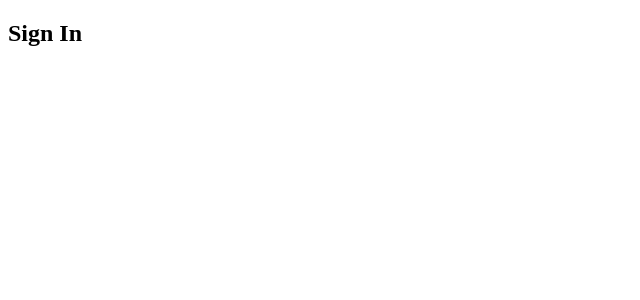
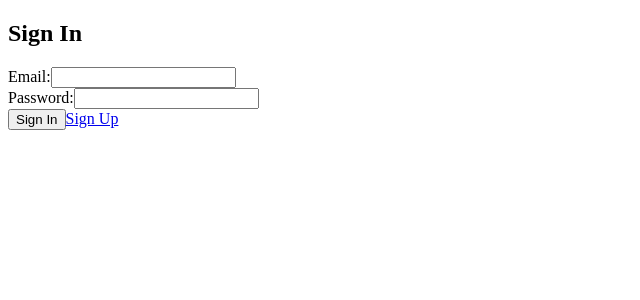
Before and after one commit to WilsonkwSheng/tour_vue, a Vue app: page /sign_in in a window 1280 px wide. Shown: the top 300 px of the page, without its empty margins (0-640 px from the left). Built offline with nearby package versions, Linux system fonts and the light colour scheme.

Commit message:
Integrate with sign in endpoint

```diff
--- a/src/components/SignIn.vue
+++ b/src/components/SignIn.vue
@@ -1,10 +1,68 @@
 <template>
   <div>
+    <success-message :message="successMessage" :is-visible="showSuccessMessage" />
+    <error-message :message="errorMessage" :is-visible="showErrorMessage" />
+  </div>
+  <div>
     <h2>Sign In</h2>
+    <form @submit.prevent="signIn">
+      <div>
+        <label for="email">Email:</label>
+        <input type="email" id="email" v-model="email" required>
+      </div>
+      <div>
+        <label for="password">Password:</label>
+        <input type="password" id="password" v-model="password" required>
+      </div>
+      <button type="submit">Sign In</button>
+      <router-link to="/">Sign Up</router-link>
+    </form>
   </div>
 </template>
 
 <script>
+import axios from 'axios';
+import SuccessMessage from './SuccessMessage.vue';
+import ErrorMessage from './ErrorMessage.vue';
+
+export default {
+  components: {
+    ErrorMessage,
+    SuccessMessage
+  },
+  data() {
+    return {
+      email: '',
+      password: '',
+      errorMessage: '',
+      showErrorMessage: false,
+      successMessage: '',
+      showSuccessMessage: false
+    };
+  },
+  methods: {
+    signIn() {
+      this.successMessage = '';
+      this.showSuccessMessage = false;
+      this.errorMessage = '';
+      this.showErrorMessage = false;
+
+      axios.post('http://localhost:3000/tour_hosts_auth/login', {
+        email: this.email,
+        password: this.password
+      }).then(response => {
+          const token = response.data.token;
+          localStorage.setItem('token', token);
+          this.successMessage = 'Sign in successful';
+          this.showSuccessMessage = true;
+        })
+        .catch(error => {
+          this.errorMessage = error.response.data.error;
+          this.showErrorMessage = true;
+        });
+    }
+  }
+};
 
 </script>
 
```
